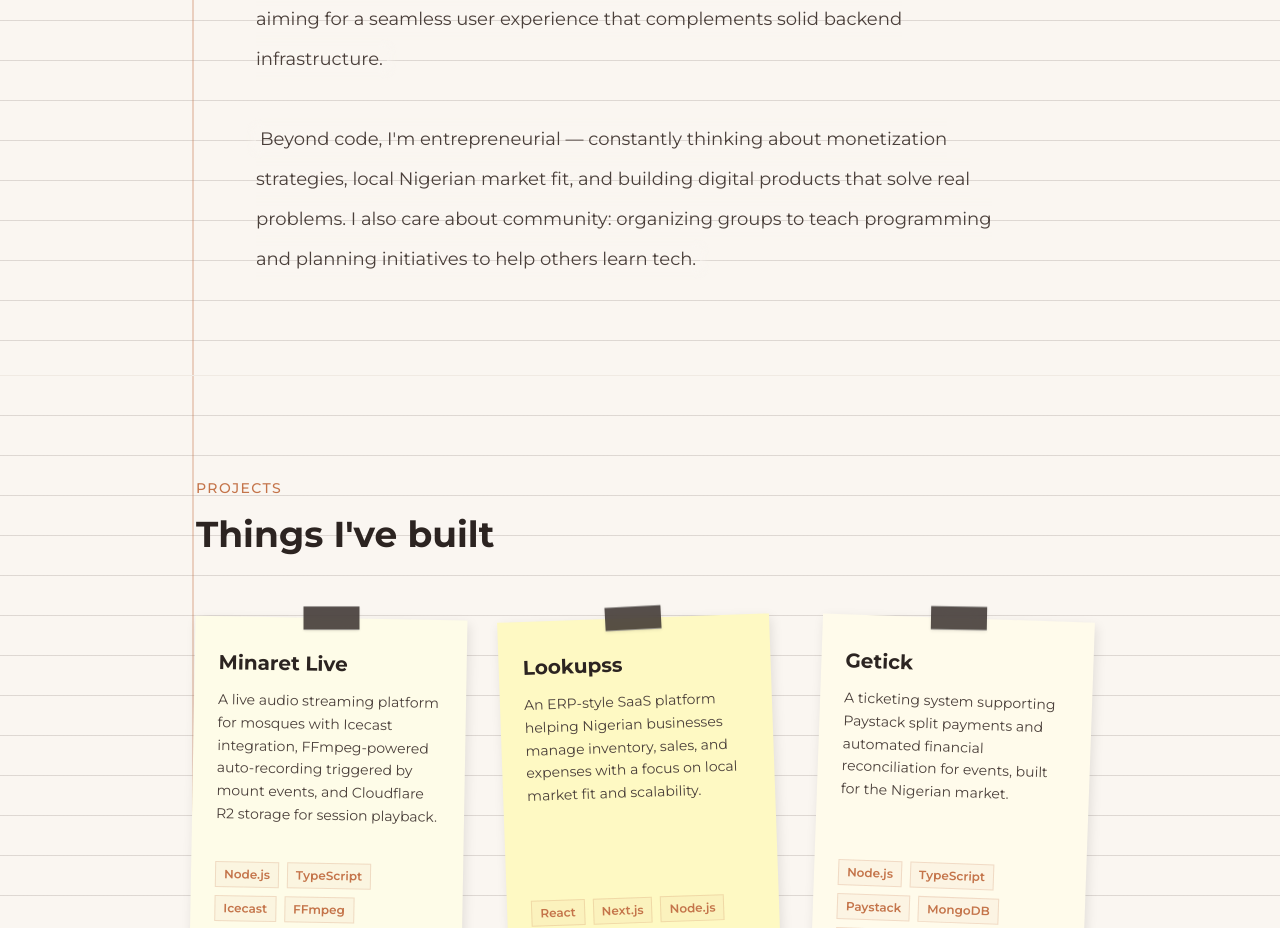
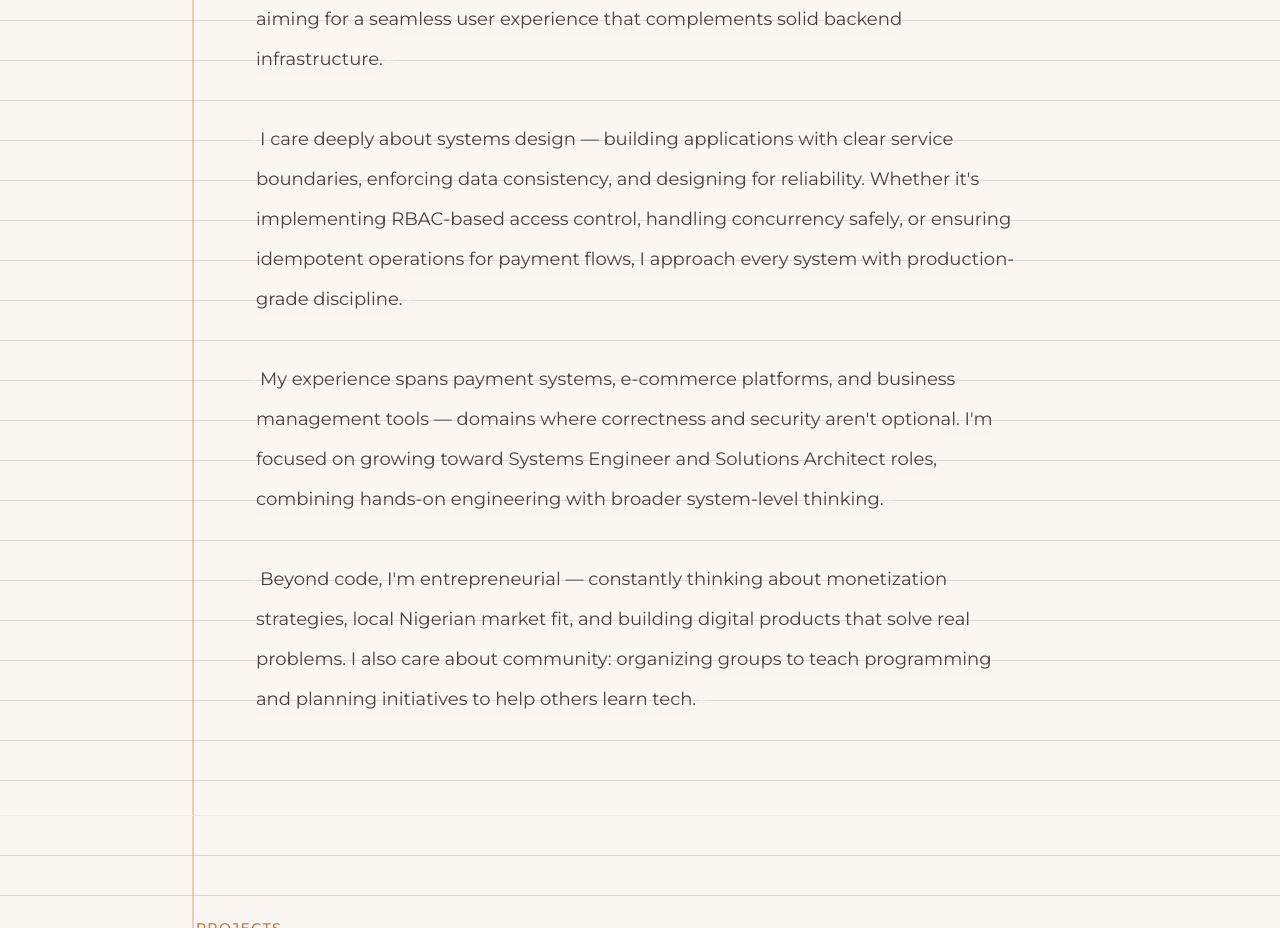
Before and after one commit to varletint/portfolio-3, a React (Vite) app: page / in a window 1280 px wide. Shown: the part 1380-2308 px from the top of the page. Built offline with nearby package versions, Linux system fonts and the light colour scheme.

Commit message:
feat: expand about section with systems design and domain experience

```diff
--- a/src/components/About.tsx
+++ b/src/components/About.tsx
@@ -36,6 +36,23 @@ const About = () => {
           </p>
           <div className='h-[40px]' aria-hidden='true'></div>
           <p className='  inline shadow-[0_0_10px_2px_rgba(250,246,241,0.8)] px-1'>
+            I care deeply about systems design — building applications with
+            clear service boundaries, enforcing data consistency, and designing
+            for reliability. Whether it's implementing RBAC-based access
+            control, handling concurrency safely, or ensuring idempotent
+            operations for payment flows, I approach every system with
+            production-grade discipline.
+          </p>
+          <div className='h-[40px]' aria-hidden='true'></div>
+          <p className='  inline shadow-[0_0_10px_2px_rgba(250,246,241,0.8)] px-1'>
+            My experience spans payment systems, e-commerce platforms, and
+            business management tools — domains where correctness and security
+            aren't optional. I'm focused on growing toward Systems Engineer and
+            Solutions Architect roles, combining hands-on engineering with
+            broader system-level thinking.
+          </p>
+          <div className='h-[40px]' aria-hidden='true'></div>
+          <p className='  inline shadow-[0_0_10px_2px_rgba(250,246,241,0.8)] px-1'>
             Beyond code, I'm entrepreneurial — constantly thinking about
             monetization strategies, local Nigerian market fit, and building
             digital products that solve real problems. I also care about
```
